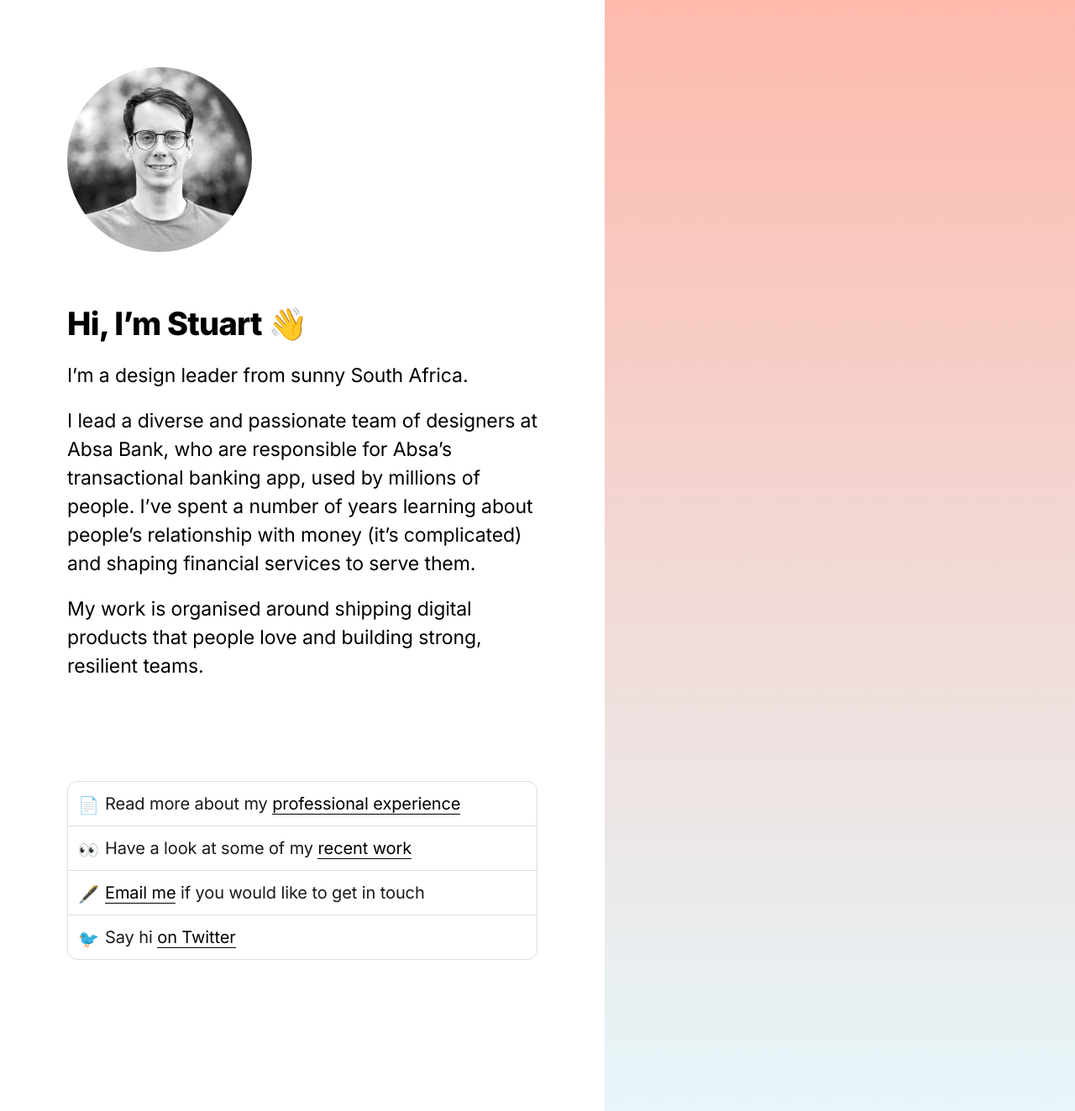
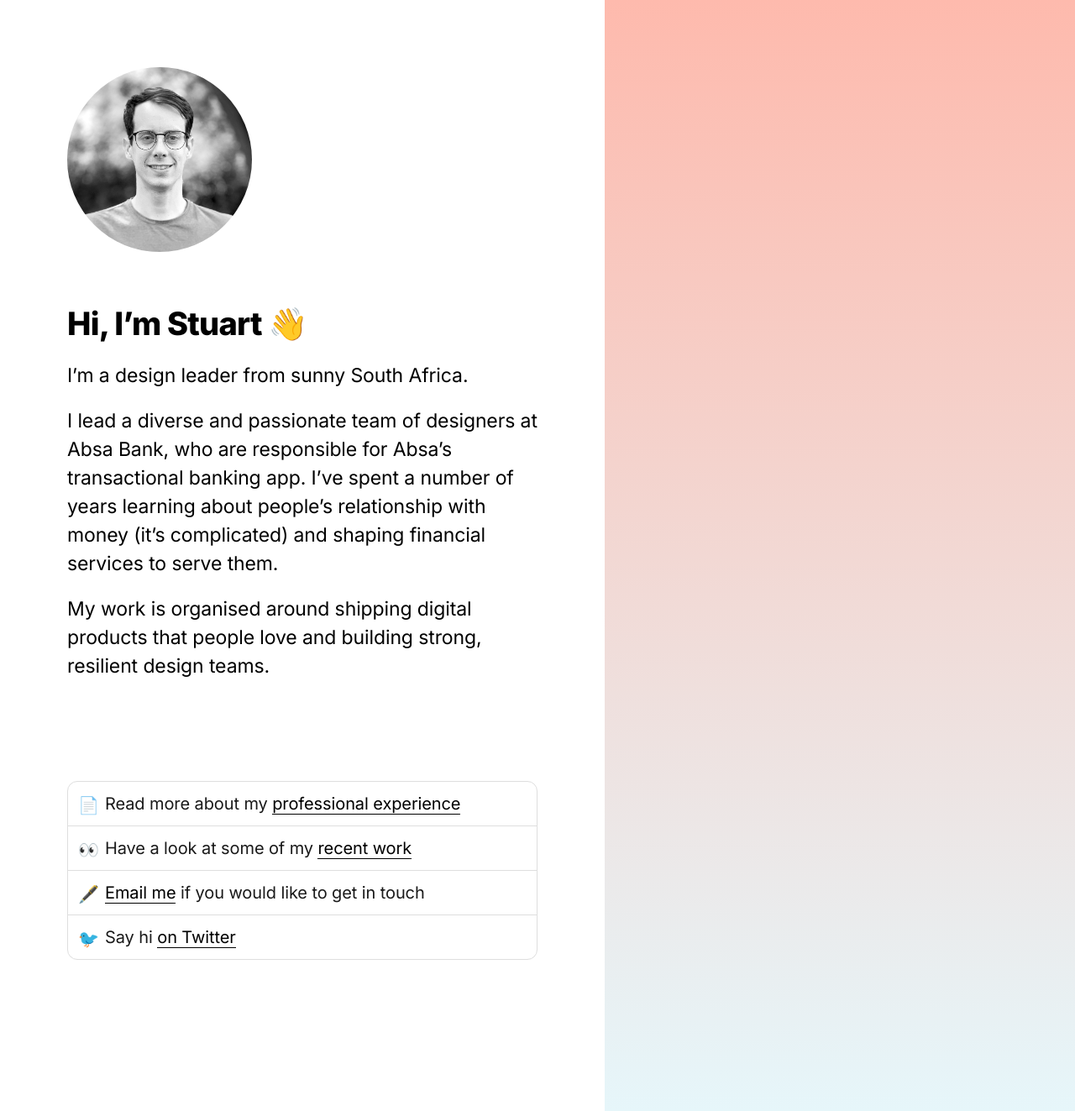
Before and after one commit to stuartwiener/stuartwiener.github.io, a Jekyll site: the page built from index.html, in a window 1280 px wide. Shown: the whole page at 84% size. Built offline with Jekyll 4.4.1, drawn with Linux system fonts in a browser that asks for light colours.

Commit message:
little copy tweaks

```diff
--- a/index.html
+++ b/index.html
@@ -11,8 +11,8 @@ published: true
 
     <p class="supertext">I’m a design leader from sunny South Africa.</p>
 
-    <p class="supertext">I lead a diverse and passionate team of designers at Absa Bank, who are responsible for Absa’s transactional banking app, used by millions of people. I’ve spent a number of years learning about people’s relationship with money (it’s complicated) and shaping financial services to serve them.</p>
+    <p class="supertext">I lead a diverse and passionate team of designers at Absa Bank, who are responsible for Absa’s transactional banking app. I’ve spent a number of years learning about people’s relationship with money (it’s complicated) and shaping financial services to serve them.</p>
 
-    <p class="supertext">My work is organised around shipping digital products that people love and building strong, resilient teams.</p>
+    <p class="supertext">My work is organised around shipping digital products that people love and building strong, resilient design teams.</p>
 
 </div>
```
